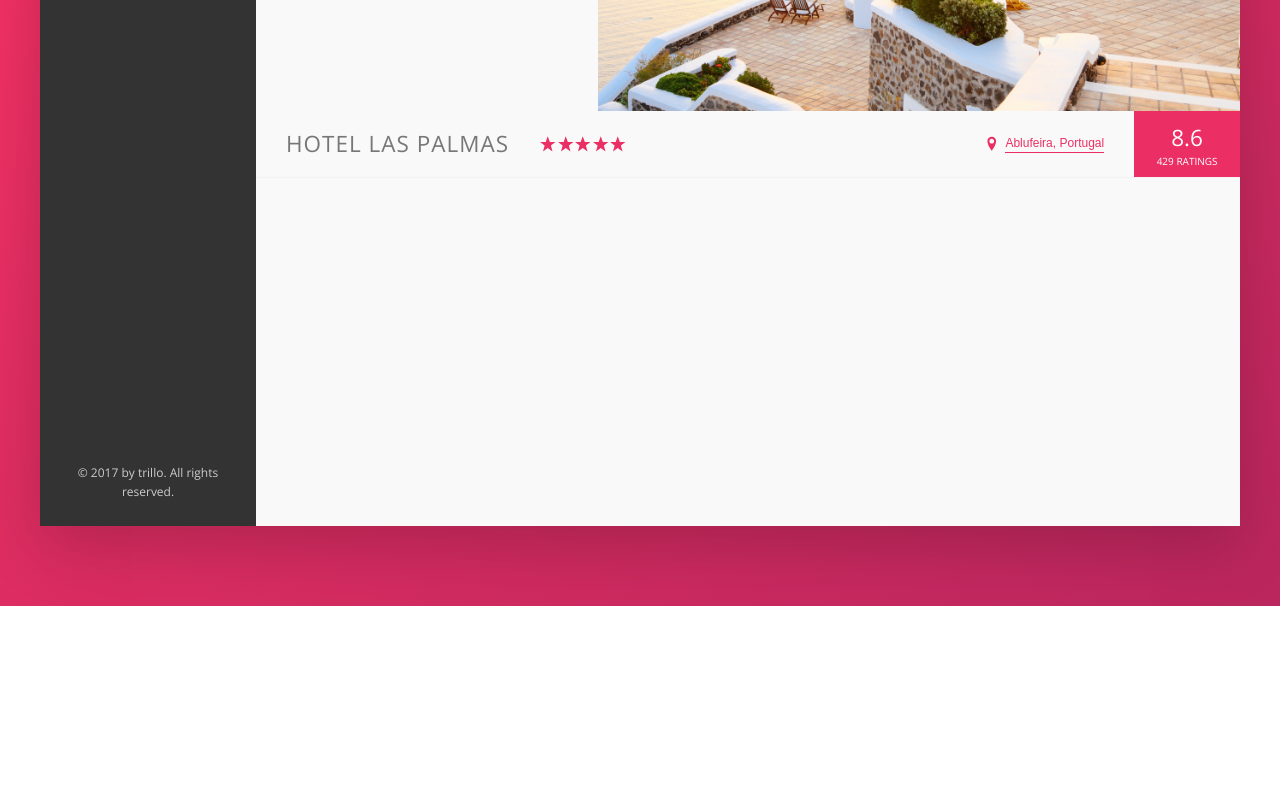
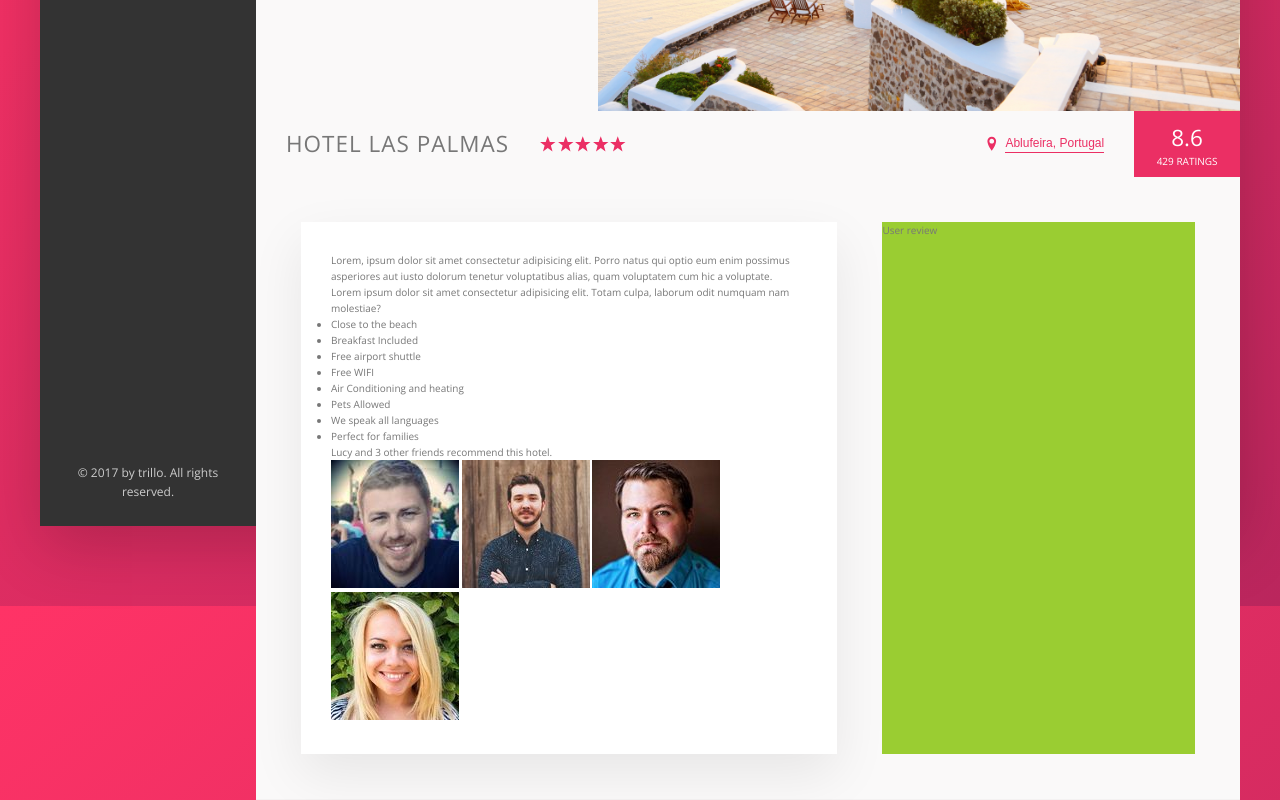
Before and after one commit to AaronPowell96/trillo-CSS, a website: page index.html in a window 1280 px wide. Shown: the part 424-1224 px from the top of the page. Before the commit the page ends 1030 px from the top, so only its background shows below. Drawn offline with nearby package versions, Linux system fonts and the light colour scheme.

Commit message:
Added main content pane

```diff
--- a/index.html
+++ b/index.html
@@ -152,6 +152,60 @@
               <div class="overview__rating-count">429 Ratings</div>
             </div>
           </div>
+
+          <div class="detail">
+            <div class="description">
+              <p class="paragraph">
+                Lorem, ipsum dolor sit amet consectetur adipisicing elit. Porro
+                natus qui optio eum enim possimus asperiores aut iusto dolorum
+                tenetur voluptatibus alias, quam voluptatem cum hic a voluptate.
+              </p>
+              <p class="paragraph">
+                Lorem ipsum dolor sit amet consectetur adipisicing elit. Totam
+                culpa, laborum odit numquam nam molestiae?
+              </p>
+              <ul class="list">
+                <li class="list__item">Close to the beach</li>
+                <li class="list__item">Breakfast Included</li>
+                <li class="list__item">Free airport shuttle</li>
+                <li class="list__item">Free WIFI</li>
+                <li class="list__item">Air Conditioning and heating</li>
+                <li class="list__item">Pets Allowed</li>
+                <li class="list__item">We speak all languages</li>
+                <li class="list__item">Perfect for families</li>
+              </ul>
+              <div class="recommend">
+                <p class="recommend__count">
+                  Lucy and 3 other friends recommend this hotel.
+                </p>
+                <div class="recommended__friends">
+                  <img
+                    src="img/user-3.jpg"
+                    alt="Friend 1"
+                    class="recommended__photo"
+                  />
+                  <img
+                    src="img/user-4.jpg"
+                    alt="Friend 2"
+                    class="recommended__photo"
+                  />
+                  <img
+                    src="img/user-5.jpg"
+                    alt="Friend 3"
+                    class="recommended__photo"
+                  />
+                  <img
+                    src="img/user-6.jpg"
+                    alt="Friend 4"
+                    class="recommended__photo"
+                  />
+                </div>
+              </div>
+            </div>
+            <div class="user-reviews">
+              User review
+            </div>
+          </div>
         </main>
       </div>
     </div>
--- a/sass/_base.scss
+++ b/sass/_base.scss
@@ -28,6 +28,9 @@ Grey dark 3: #999
   --color-grey-dark-3: #999;
 
   --shadow-dark: 0 2rem 6rem #00000031;
+  --shadow-light: 0 2rem 5rem rgba(0, 0, 0, 0.08);
+
+  --line: 0.1rem solid var(--color-grey-light-2);
 }
 * {
   margin: 0;
--- a/sass/_components.scss
+++ b/sass/_components.scss
@@ -195,7 +195,7 @@
 .overview {
   display: flex;
   align-items: center;
-  border-bottom: 0.1rem solid var(--color-grey-light-2);
+  border-bottom: var(-line);
 
   &__heading {
     font-size: 2.25rem;
--- a/sass/_layout.scss
+++ b/sass/_layout.scss
@@ -9,7 +9,7 @@
 .header {
   height: 7rem;
   background-color: #fff;
-  border-bottom: 0.1rem solid var(--color-grey-light-2);
+  border-bottom: var(--line);
   font-size: 1.4rem;
   display: flex;
   justify-content: space-between;
@@ -32,3 +32,21 @@
   height: 80rem;
   flex: 1;
 }
+
+.detail {
+  display: flex;
+  padding: 4.5rem;
+  background-color: var(--color-grey-light-1);
+  border-bottom: var(--line);
+}
+.description {
+  background-color: #fff;
+  box-shadow: var(--shadow-light);
+  padding: 3rem;
+  flex: 0 0 60%;
+  margin-right: 4.5rem;
+}
+.user-reviews {
+  background-color: yellowgreen;
+  flex: 1;
+}
```
Also changed, not shown: css/style.css.
